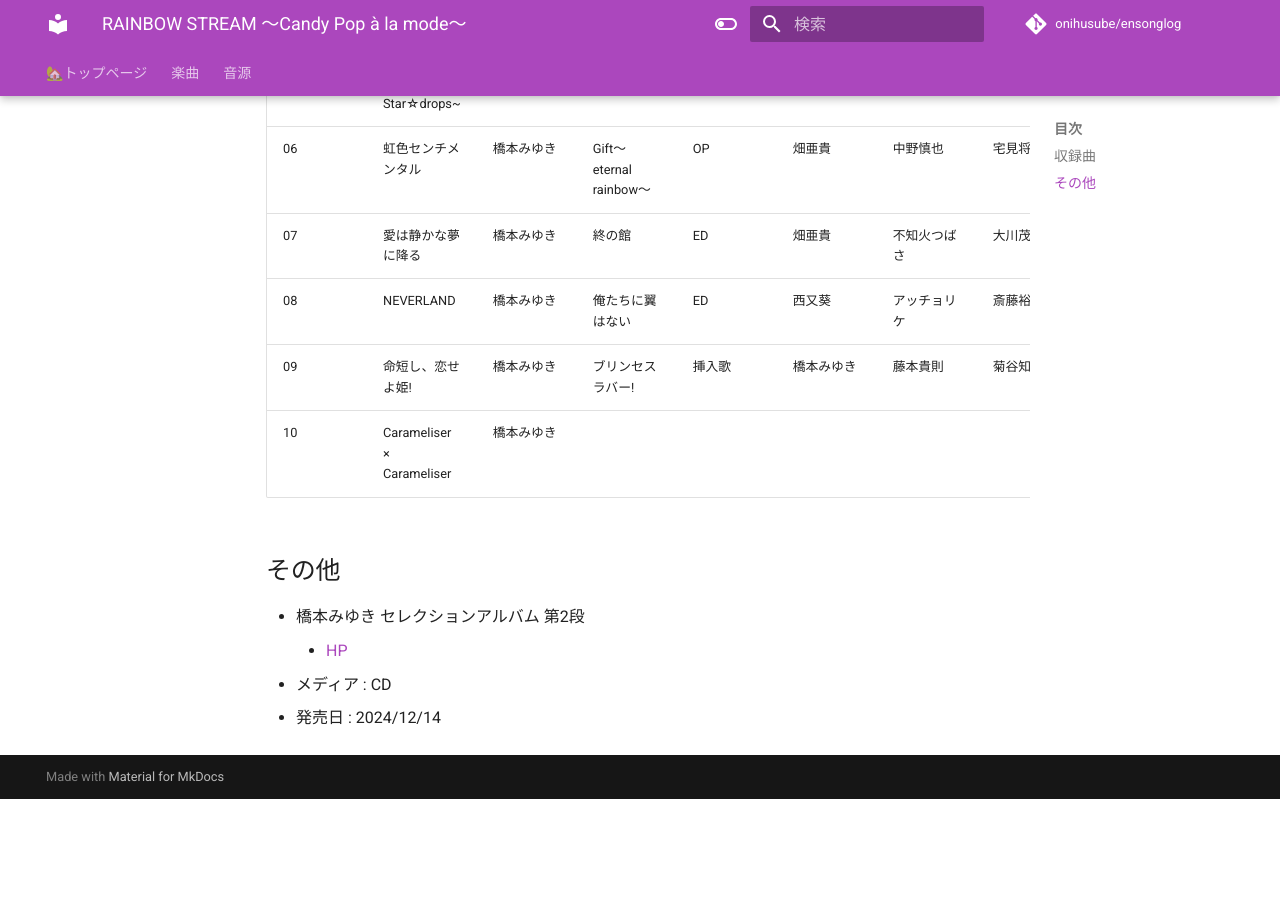
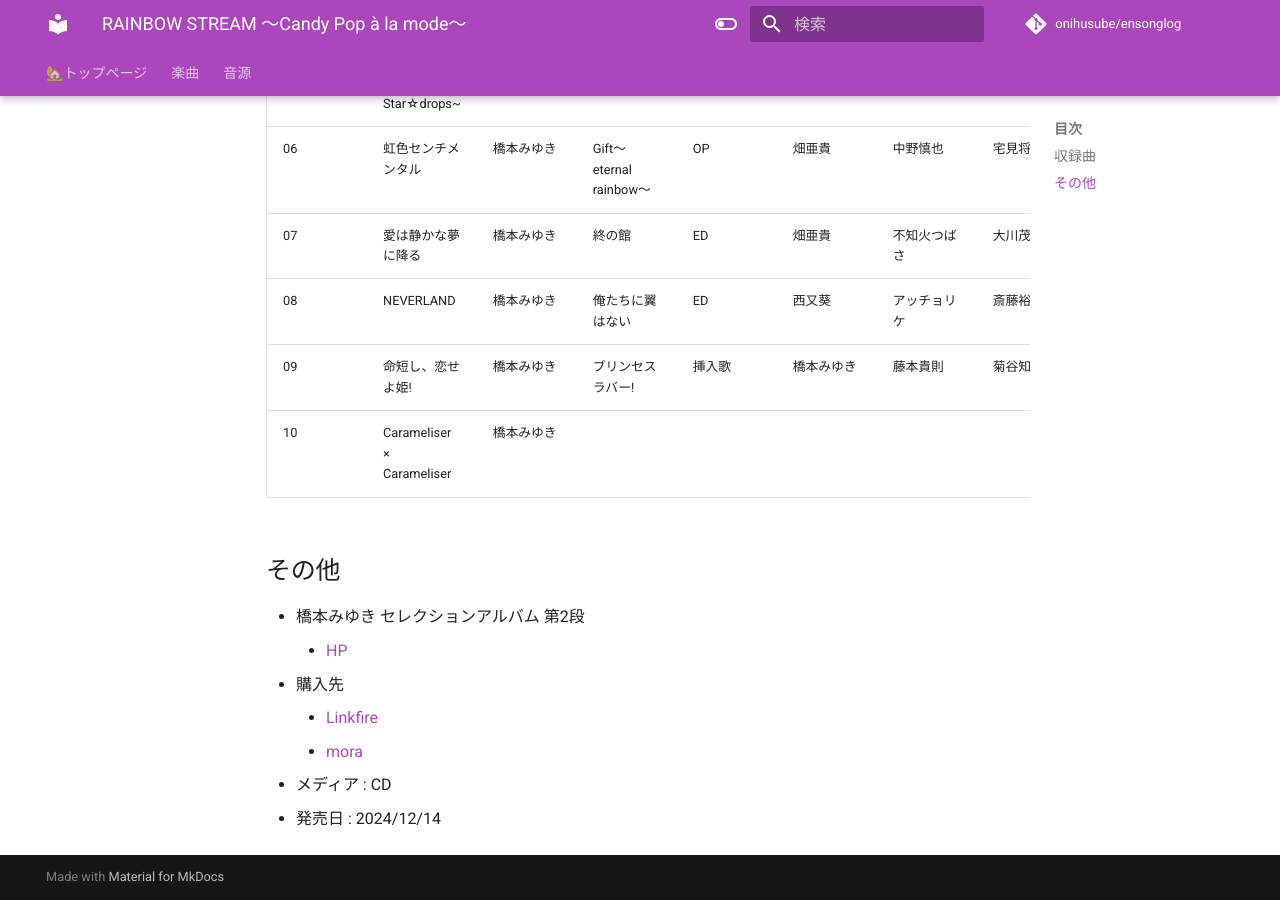
Before and after one commit to onihusube/ensonglog, an MkDocs documentation site: the page built from docs/2024/音源個別/RAINBOW STREAM.md, in a window 1280 px wide and 900 px high, scrolled down 630 px. Built offline with MkDocs 1.6.1 and Material for MkDocs 9.7.7, drawn with Linux system fonts in a browser that asks for light colours; comment, search, counter and statistics services are not loaded; before the commit the page ends 1429 px from its top, so only the background shows below that.

Commit message:
いくつかリンク追加

```diff
--- a/docs/2024/音源個別/RAINBOW STREAM.md
+++ b/docs/2024/音源個別/RAINBOW STREAM.md
@@ -19,5 +19,8 @@
 
 - 橋本みゆき セレクションアルバム 第2段
     - [HP](http://hashimotomiyuki.com/archives/news/1519.html)
+- 購入先
+    - [Linkfire](https://miyukihashimoto.lnk.to/RS_CandyPop)
+    - [mora](https://mora.jp/package/43000188/EAXX00387B00Z/)
 - メディア : CD
 - 発売日 : 2024/12/14
```
Also changed, not shown: docs/2024/楽曲.md (+2 -2 lines).
